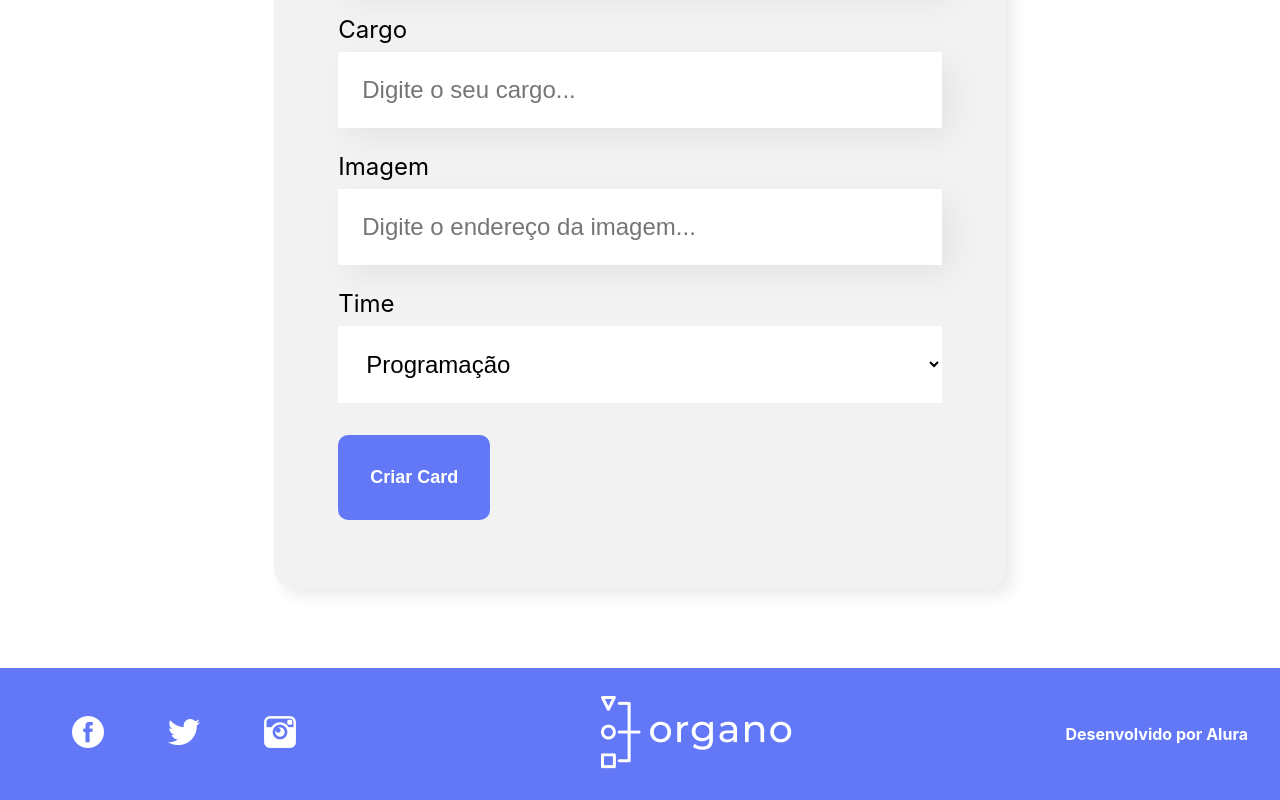
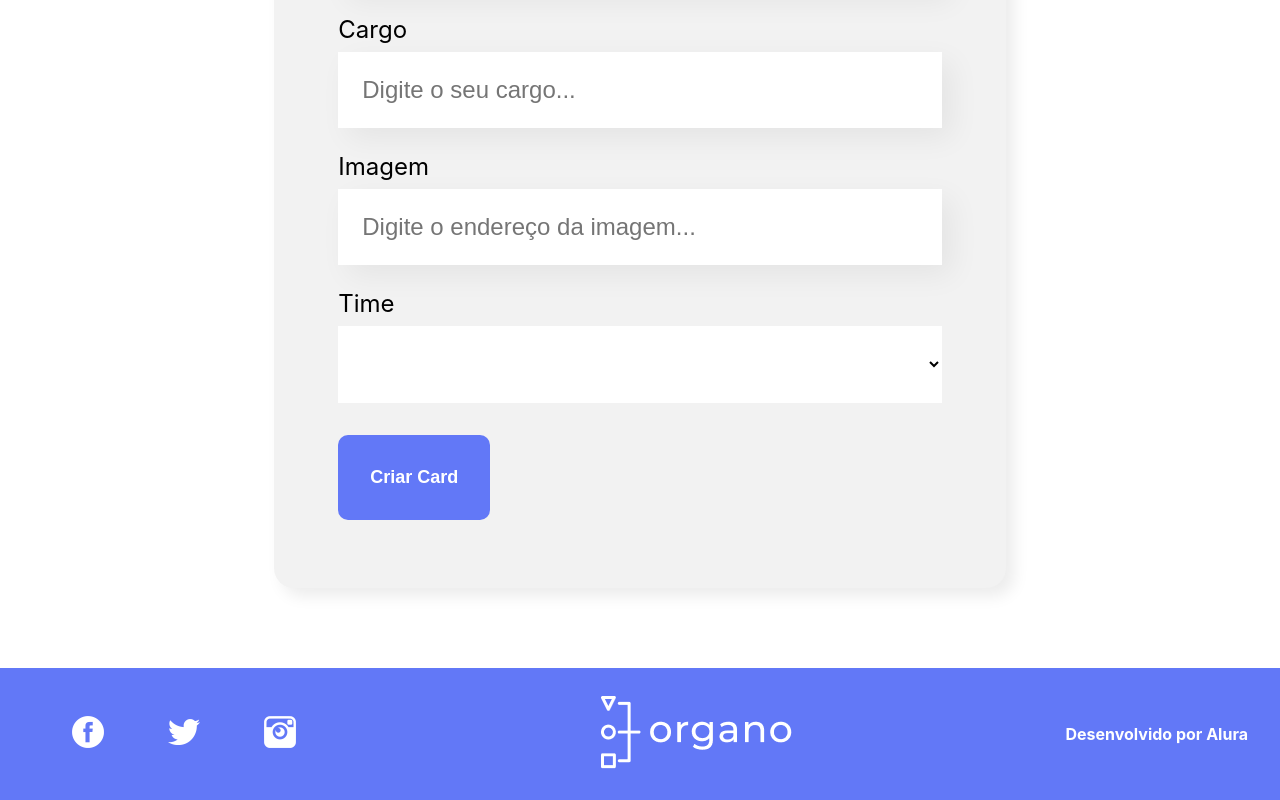
Before and after one commit to Julialunna/React.js, a React (Create React App) app in the folder organo/organo/: page / in a window 1280 px wide. Shown: the part 809-1609 px from the top of the page. Built offline with nearby package versions, Linux system fonts and the light colour scheme.

Commit message:
resolvendo erros

```diff
--- a/organo/organo/src/componentes/Colaborador/index.js
+++ b/organo/organo/src/componentes/Colaborador/index.js
@@ -1,8 +1,8 @@
 import './Colaborador.css';
-const Colaborador = ({nome,imagem,cargo})=>{
+const Colaborador = ({nome,imagem,cargo, corDeFundo})=>{
     return(
         <div className='colaborador'>
-           <div className='cabecalho'>
+           <div className='cabecalho' style={{backgroundColor: corDeFundo}}>
             <img src={imagem} alt={nome}></img>
             </div>
             <div className='rodape'>
--- a/organo/organo/src/componentes/ListaSuspensa/index.js
+++ b/organo/organo/src/componentes/ListaSuspensa/index.js
@@ -4,7 +4,8 @@ const ListaSuspensa =(props)=>{
     return(
         <div className="lista-suspensa">
             <label>{props.label}</label>
-            <select required={props.obrigatorio} onChange={evento=>props.aoAlterado(evento.target.value)}value={props.value}>
+            <select required={props.obrigatorio} onChange={evento=>props.aoAlterado(evento.target.value)}value={props.valor}>
+                <option value=''></option>
                 {props.itens.map((item, index)=><option key={index}>{item}</option>)}
             </select>
         </div>
--- a/organo/organo/src/componentes/Time/index.js
+++ b/organo/organo/src/componentes/Time/index.js
@@ -8,7 +8,7 @@ const Time = (props)=>{
                 {props.nome}
             </h3>
             <div class="colaboradores">
-                {props.colaboradores.map(colaborador=><Colaborador nome={colaborador.nome} cargo={colaborador.cargo} key={colaborador.nome}imagem={colaborador.imagem}
+                {props.colaboradores.map(colaborador=><Colaborador corDeFundo={props.corPrimaria}nome={colaborador.nome} cargo={colaborador.cargo} key={colaborador.nome}imagem={colaborador.imagem}
                 />)}
             </div>
         </section>
```
